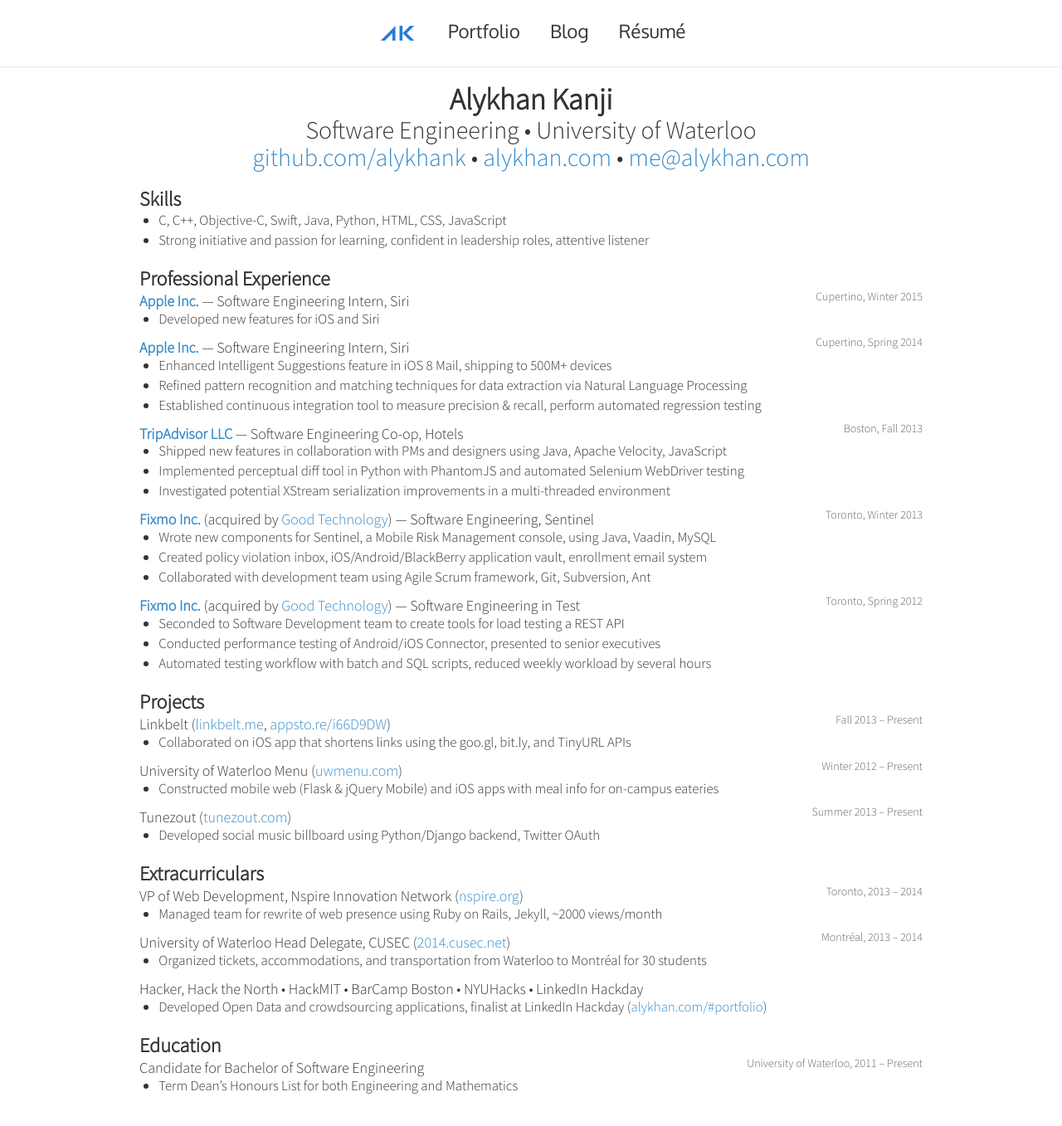
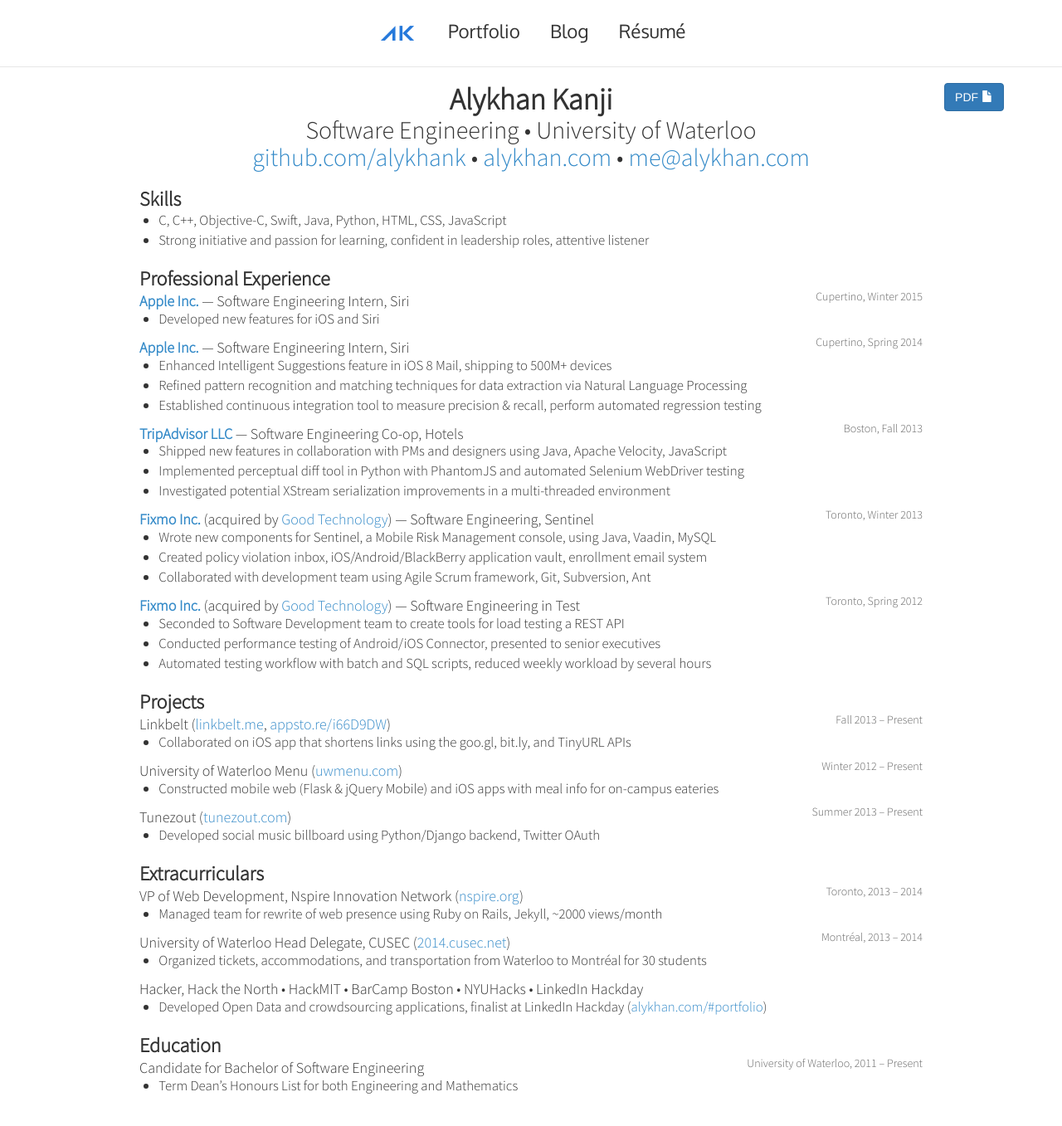
Before and after one commit to alykhank/alykhank.github.io, a Jekyll site: the page built from resume/index.html, in a window 1280 px wide and 1369 px high. Shown: the top 1357 px of the window at 83% size. Built offline with Jekyll 4.4.1, drawn with Linux system fonts in a browser that asks for light colours; nearby versions of some CDN libraries; comment, search, counter and statistics services are not loaded.

Commit message:
Add link to PDF version of resume

```diff
--- a/resume/index.html
+++ b/resume/index.html
@@ -3,6 +3,10 @@
 pagename: Résumé
 custom_css: resume
 ---
+<div class="pull-right hidden-print">
+  <br>
+  <a class="btn btn-primary" href="/resume.pdf" role="button">PDF <span class="glyphicon glyphicon-file" aria-hidden="true"></span></a>
+</div>
 <div class="resume">
 <h1>Alykhan Kanji</h1>
 <h2>Software Engineering • University of Waterloo</h2>
```
